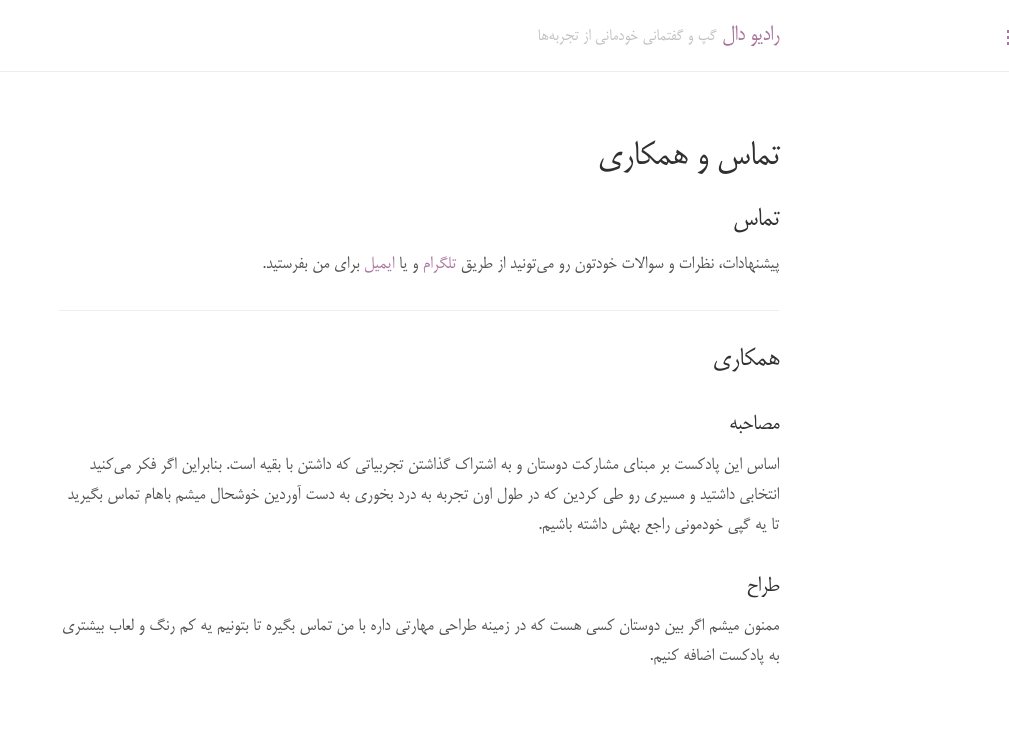
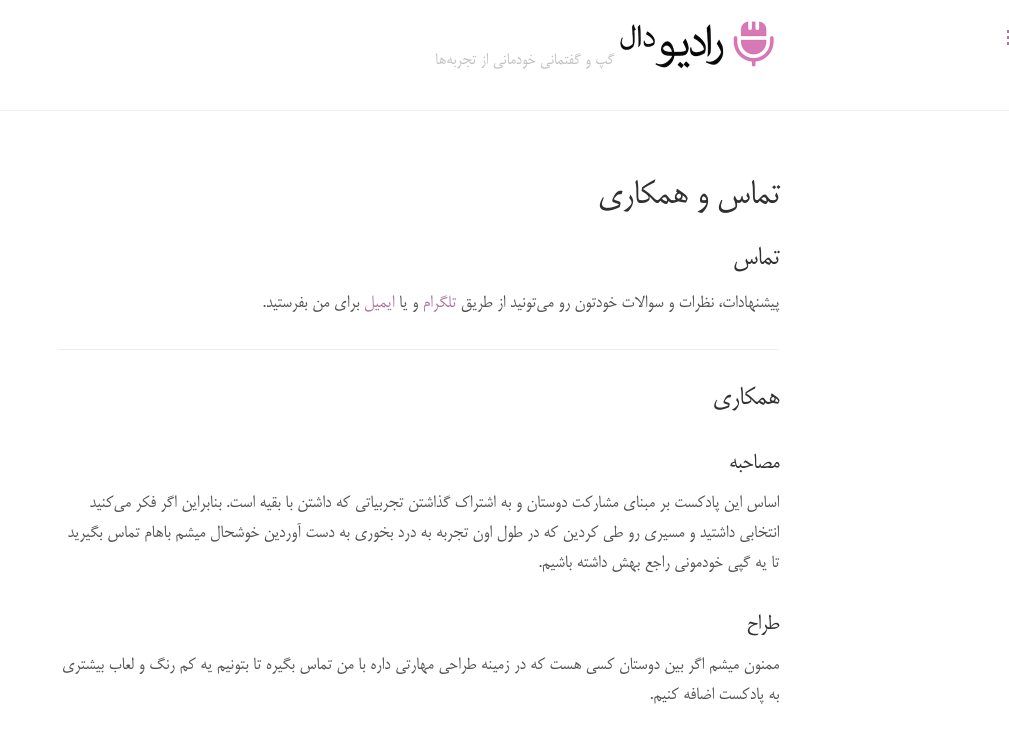
Before and after one commit to behnum/radioDaal-jekyll, a Jekyll site: the page built from contact.md, in a window 1280 px wide. Shown: the top 743 px of the page, without its empty margins (271-1280 px from the left). Built offline with Jekyll 4.4.1, drawn with Linux system fonts in a browser that asks for light colours; some web fonts are replaced; comment, search, counter and statistics services are not loaded.

Commit message:
feat(logo)
Credits to @behnum

```diff
--- a/_layouts/default.html
+++ b/_layouts/default.html
@@ -12,9 +12,9 @@
     <div class="wrap">
       <div class="masthead">
         <div class="container">
-          <h3 class="masthead-title">
-            <a href="{{ site.baseurl }}/" title="Home">{{ site.title }}</a>
-            <small>{{ site.tagline }}</small>
+          <h3 class="masthead-title" style="display: flex;">
+            <a href="{{ site.baseurl }}/" title="Home"><img src="{{ site.baseurl }}/public/img/radiodaal-fa-logo.png" style="height: 50px; width: auto;"></a>
+            <small style="position:relative; top:30px;">{{ site.tagline }}</small>
           </h3>
         </div>
       </div>
```
Also changed, not shown: public/img/radiodaal-fa-logo.png (added), 2 other files.
